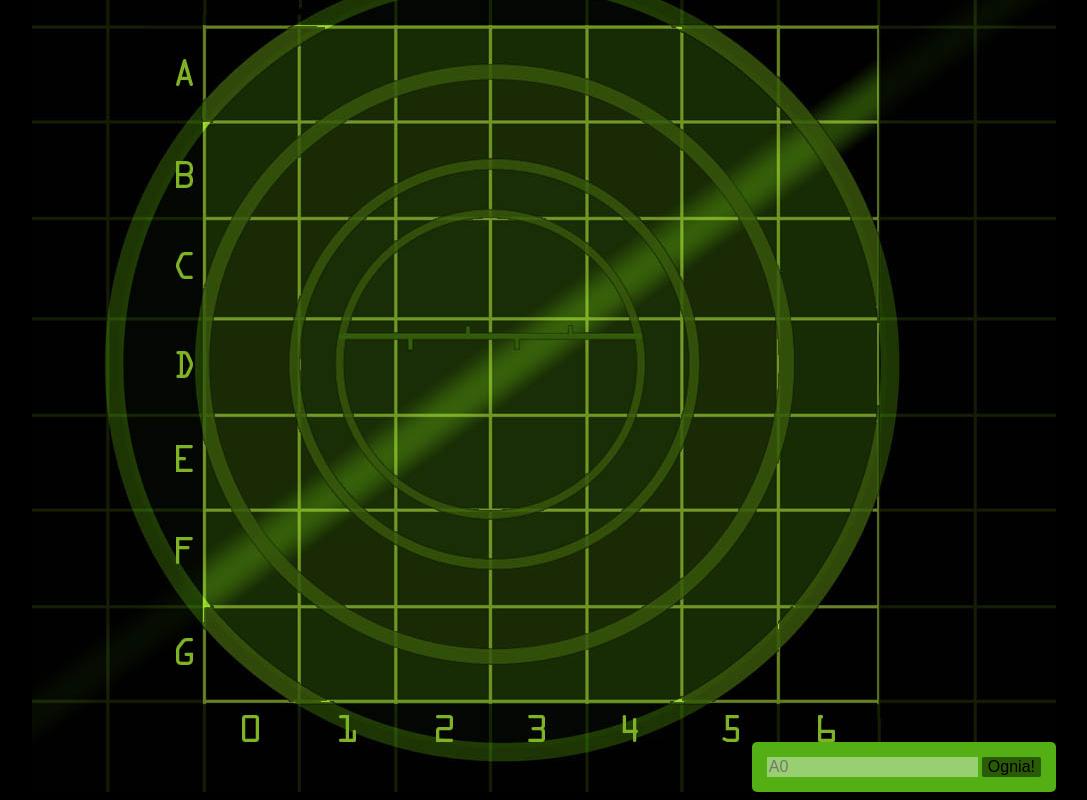
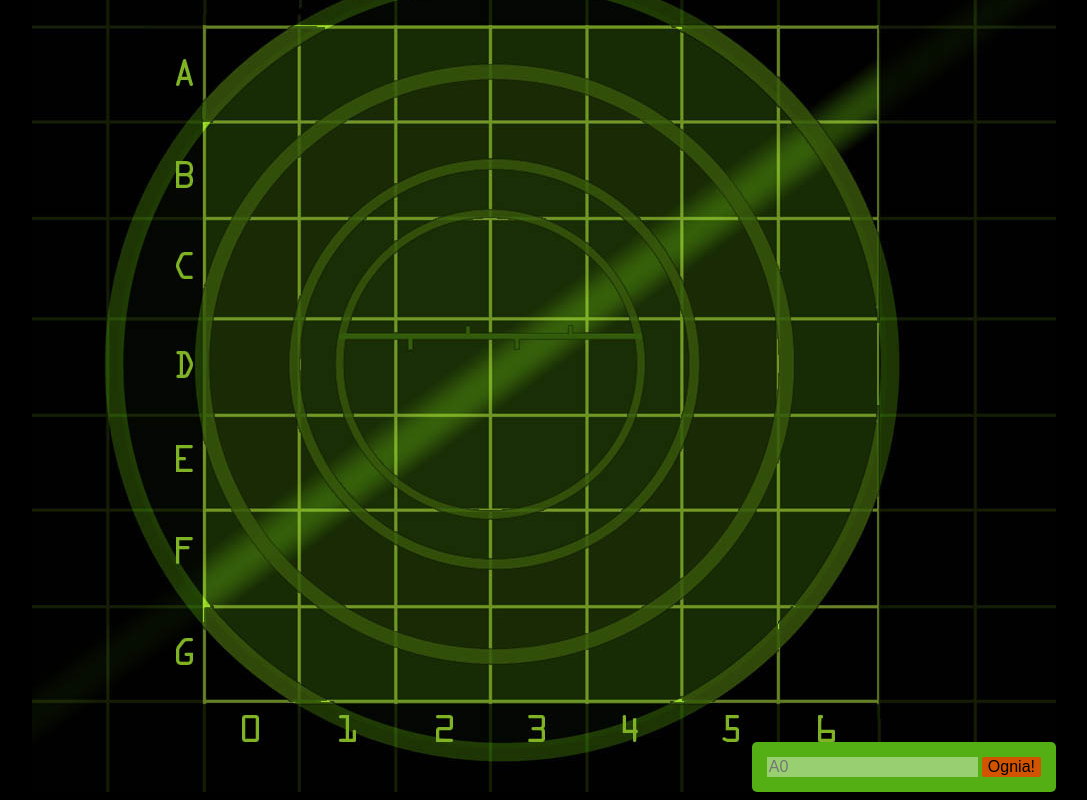
Before and after one commit to serafia/Battleship, a plain HTML site: page battleship.html in a window 1280 px wide. In both pictures the pointer is over the input "Ognia!". Shown: the part 79-879 px from the top of the page, without its empty margins (96-1183 px from the left). Drawn offline with nearby package versions, Linux system fonts and the light colour scheme.

Commit message:
Modify style.css

```diff
--- a/style.css
+++ b/style.css
@@ -71,6 +71,6 @@ form input {
 	outline-color: #2A5C07;
 }
 #fireButton:hover {
-	background-color: #2A5C07;
+	background-color: #d35400;
 
 }
```
